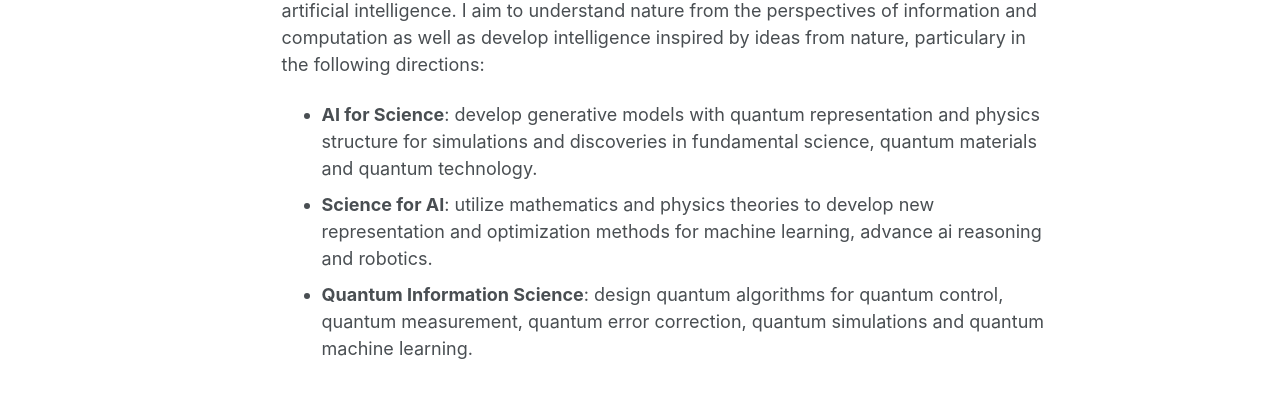
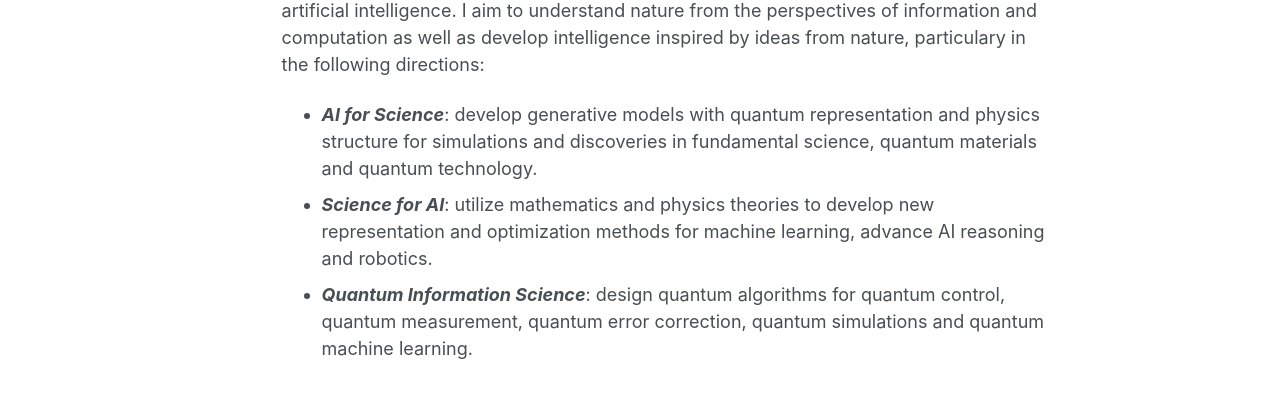
Before and after one commit to diluo28/diluo.github.io, a Jekyll site: the page built from _pages/about.md, in a window 1280 px wide and 1321 px high. Shown: the part 475-869 px from the top of the window. Built offline with Jekyll 4.4.1, drawn with Linux system fonts in a browser that asks for light colours; some web fonts are replaced.

```diff
--- a/_pages/about.md
+++ b/_pages/about.md
@@ -13,9 +13,9 @@ I am Di Luo, an <a href="https://iaifi.org/" target="_blank">IAIFI</a> fellow at
 
 I am working on research in AI+Science and Quantum Computation, with research topics in the intersection of quantum many-body physics, quantum information science, and artificial intelligence. I aim to understand nature from the perspectives of information and computation as well as develop intelligence inspired by ideas from nature, particulary in the following directions:
 
-* **AI for Science**: develop generative models with quantum representation and physics structure for simulations and discoveries in fundamental science, quantum materials and quantum technology.
-* **Science for AI**: utilize mathematics and physics theories to develop new representation and optimization methods for machine learning, advance ai reasoning and robotics.
-* **Quantum Information Science**: design quantum algorithms for quantum control, quantum measurement, quantum error correction, quantum simulations and quantum machine learning.
+* ***AI for Science***: develop generative models with quantum representation and physics structure for simulations and discoveries in fundamental science, quantum materials and quantum technology.
+* ***Science for AI***: utilize mathematics and physics theories to develop new representation and optimization methods for machine learning, advance AI reasoning and robotics.
+* ***Quantum Information Science***: design quantum algorithms for quantum control, quantum measurement, quantum error correction, quantum simulations and quantum machine learning.
 
 ## Publications:
 
```
